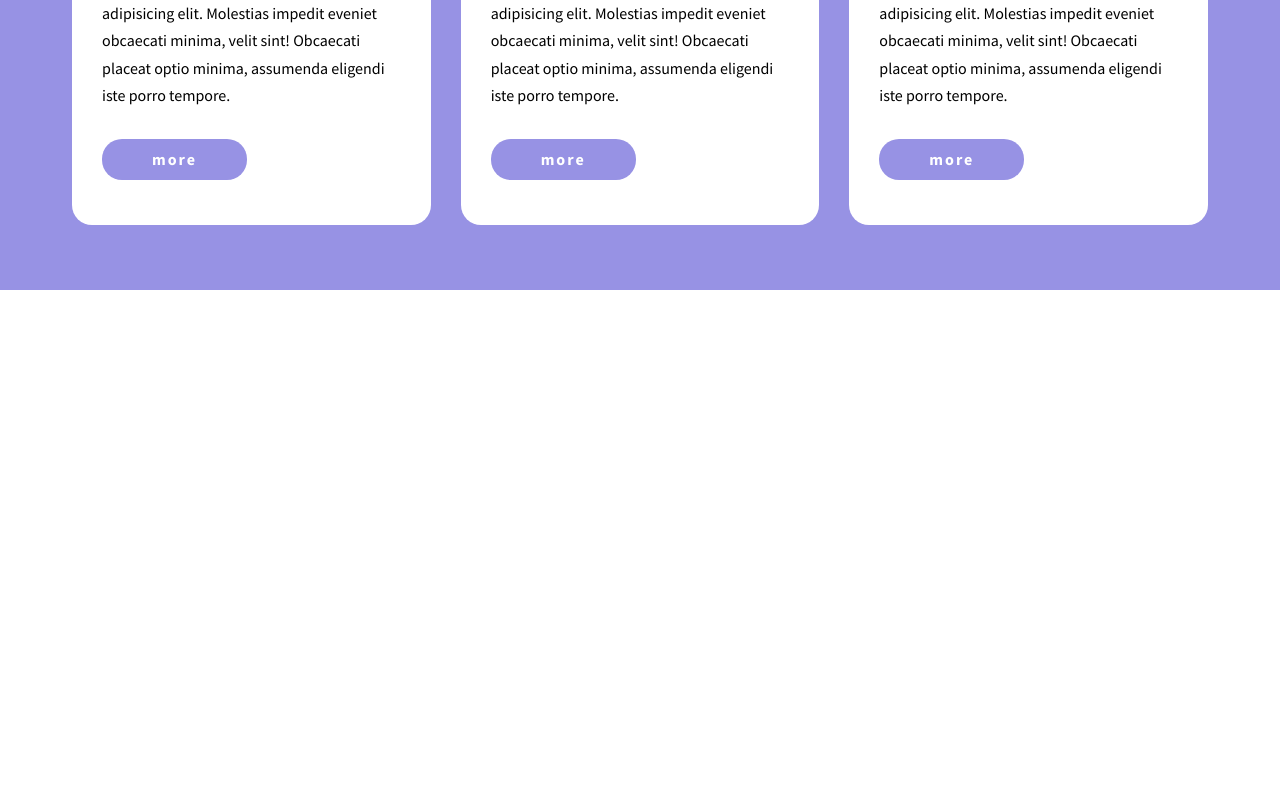
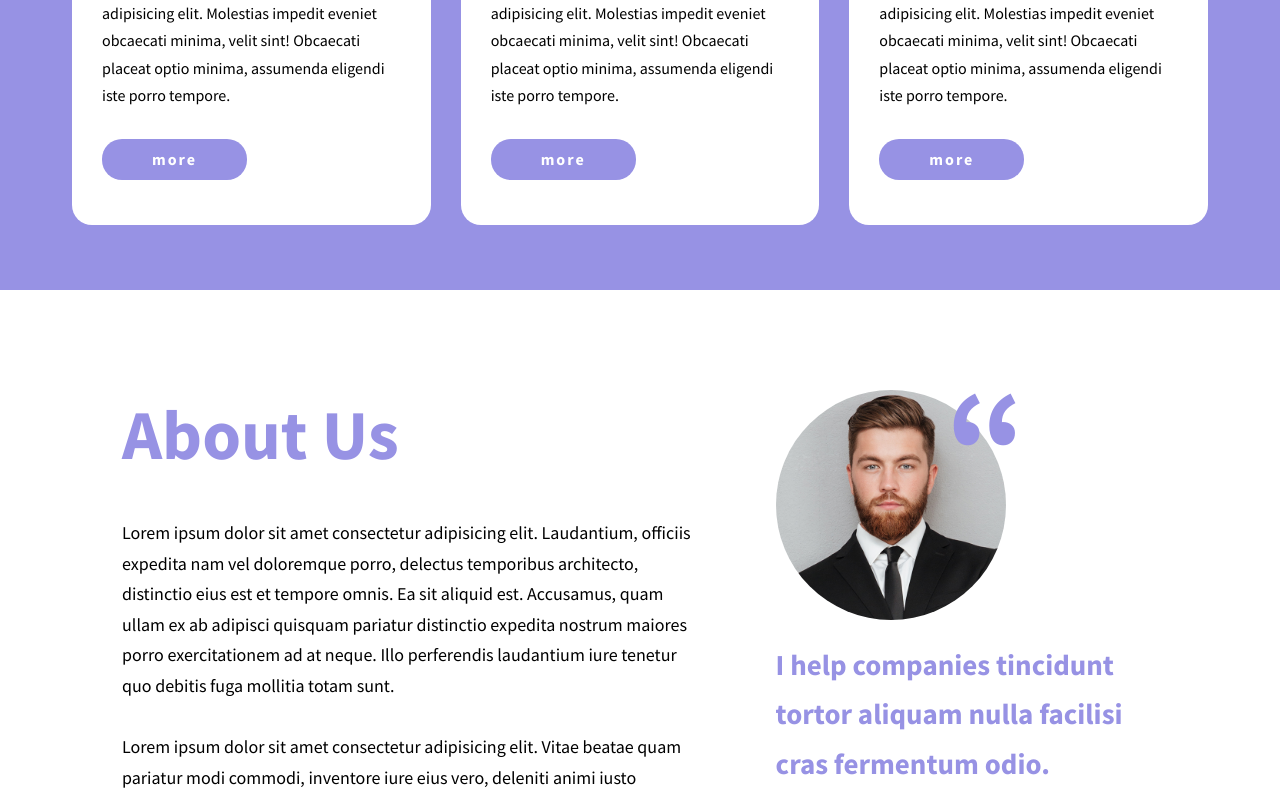
Before and after one commit to spellcry/htmlcss-responsive-layout, a plain HTML site: page index.html in a window 1280 px wide. Shown: the part 4107-4907 px from the top of the page. Before the commit the page ends 4397 px from the top, so only its background shows below. Drawn offline with Linux system fonts and the light colour scheme.

Commit message:
about us

```diff
--- a/css/style.css
+++ b/css/style.css
@@ -245,6 +245,7 @@ body {
     border-radius: 50%;
     aspect-ratio: 1/1;
     object-fit: cover;
+    object-position: center;
 }
 
 .testimonials .intro__subtitle {
@@ -345,6 +346,67 @@ body {
     color: #fff;
 }
 
+/* ! About Us */
+.aboutus {
+    padding-block: 6.25rem 9.375rem;
+}
+
+.aboutus .row {
+    flex-direction: column;
+    gap: 3.125rem;
+}
+
+.aboutus .description__title {
+    font-size: 2.875rem;
+    color: var(--violet);
+    margin-bottom: 2.5rem;
+}
+
+.aboutus .description__text {
+    font-size: 1.125rem;
+}
+
+.aboutus .cit__img {
+    position: relative;
+    margin-bottom: 1.25rem;
+}
+
+.aboutus .cit__img img {
+    max-width: 175px;
+    aspect-ratio: 1/1;
+    border-radius: 50%;
+    object-fit: cover;
+    object-position: center;
+}
+
+.aboutus .cit__img::after {
+    content: "\201C";
+    display: block;
+    position: absolute;
+    top: 0;
+    left: 120px;
+    color: var(--violet);
+    font-size: 150px;
+    font-weight: bold;
+    line-height: 0.7;
+}
+
+.aboutus .cit__text {
+    font-size: 1.8125rem;
+    font-weight: bold;
+    color: var(--violet);
+    margin-bottom: 1.5625rem;
+}
+
+.aboutus .btn.btn--small {
+    padding-inline: 0.75rem;
+    background-color: var(--violet);
+    color: #fff;
+}
+
+.aboutus .btn.btn--small i {
+    margin-right: 0.5rem;
+}
 
 /* -------------------------------------------------------------------------------- */
 /* ! TABLET VERSION */
@@ -408,8 +470,6 @@ body {
         margin-inline: 0;
     }
 
-}
-
     /* ! Benefits */
     .benefits__title {
         font-size: 2.7rem;
@@ -426,6 +486,38 @@ body {
     .benefits .card__number {
         font-size: 5rem;
     }
+
+    /* ! About Us */
+    .aboutus .row {
+        padding-inline: 1.875rem;
+    }
+
+    .aboutus .row {
+        flex-direction: row;
+    }
+
+    .aboutus .col:first-child {
+        flex-basis: 60%;
+    }
+
+    .aboutus .col:last-child {
+        flex-basis: 40%;
+    }
+
+    .aboutus .description__title {
+        font-size: 4.375rem;
+    }
+
+    .aboutus .cit__img:after {
+        left: 170px;
+    }
+
+    .aboutus .cit__img img {
+        max-width: 230px;
+    }
+
+}
+
 
 /* -------------------------------------------------------------------------------- */
 /* ! DESKTOP VERSION */
@@ -504,4 +596,10 @@ body {
     .benefits .card-wrapper .col {
         flex-basis: calc(calc(100% - calc(30px * 2)) / 3);
     }
+
+    /* ! About Us */
+    .aboutus .row {
+        padding-inline: 3.125rem;
+        gap: 5rem;
     }
+}
--- a/index.html
+++ b/index.html
@@ -275,6 +275,50 @@
         </section>
         <!-- Benefits END -->
 
+        <!-- About Us START -->
+        <section class="aboutus">
+            <div class="container">
+                <div class="row">
+                    <div class="col">
+                        <div class="aboutus__description description">
+                            <h2 class="description__title">About Us</h2>
+                            <p class="description__text">
+                                Lorem ipsum dolor sit amet consectetur adipisicing elit. Laudantium, officiis expedita
+                                nam
+                                vel doloremque porro, delectus temporibus architecto, distinctio eius est et tempore
+                                omnis.
+                                Ea sit aliquid est. Accusamus, quam ullam ex ab adipisci quisquam pariatur distinctio
+                                expedita nostrum maiores porro exercitationem ad at neque. Illo perferendis laudantium
+                                iure
+                                tenetur quo debitis fuga mollitia totam sunt.
+                                <br>
+                                <br>
+                                Lorem ipsum dolor sit amet consectetur adipisicing elit. Vitae beatae quam pariatur modi
+                                commodi, inventore iure eius vero, deleniti animi iusto nesciunt odio facere natus
+                                tempora
+                                ad perspiciatis tenetur excepturi earum maxime. Eos assumenda ipsa veritatis molestias
+                                animi, vel debitis, aspernatur doloremque, odio quo ullam voluptate enim cum saepe?
+                                Nemo,
+                                dolor!
+                            </p>
+                        </div>
+                    </div>
+                    <div class="col">
+                        <div class="aboutus__cit cit">
+                            <figure class="cit__img">
+                                <img src="img/about.jpg" alt="uomo con capelli rossi">
+                            </figure>
+                            <p class="cit__text">I help companies tincidunt tortor aliquam nulla facilisi cras fermentum
+                                odio.</p>
+                            <button class="btn btn--small"><i class="fa-brands fa-linkedin"></i>Find me on
+                                linkedin</button>
+                        </div>
+                    </div>
+                </div>
+            </div>
+        </section>
+        <!-- About Us END -->
+
     </main>
 </body>
 
```
Lines whose indentation alone changed are shown as unchanged.
